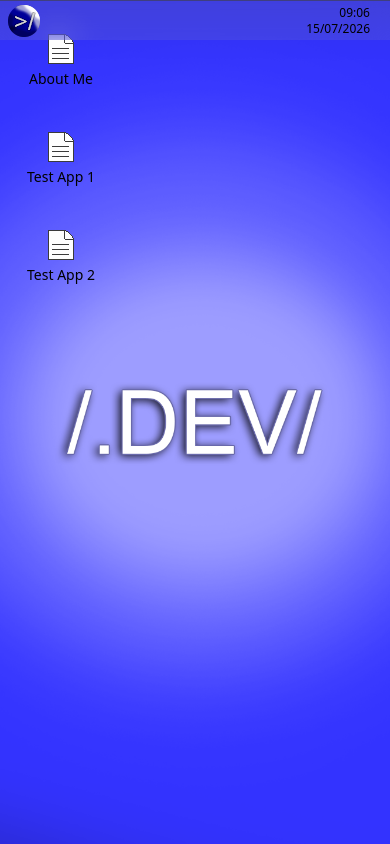
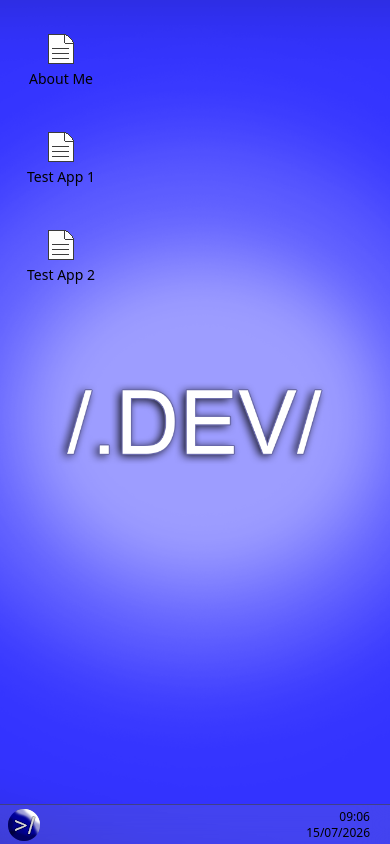
Before and after one commit to darwin-s/dan-s-portfolio, a Next.js app: page / in a window 390 px wide. Built offline with nearby package versions, Linux system fonts and the light colour scheme.

Commit message:
Fix window behaviour

```diff
--- a/src/components/os/os.tsx
+++ b/src/components/os/os.tsx
@@ -22,6 +22,7 @@ export default function Os() {
 
   return (
     <div className="relative flex h-screen w-screen flex-col overflow-hidden select-none">
+      <div className="flex-1">
         <Desktop onOpenRequest={onOpenRequest} />
 
         {apps.map((id) => {
@@ -43,7 +44,7 @@ export default function Os() {
             />
           );
         })}
-
+      </div>
       <Taskbar />
     </div>
   );
--- a/src/components/taskbar/taskbar.tsx
+++ b/src/components/taskbar/taskbar.tsx
@@ -29,7 +29,7 @@ export default function Taskbar() {
   });
 
   return (
-    <div className="bottom-0 left-0 flex h-10 w-full flex-row items-center justify-between border-t border-neutral-700/60 bg-neutral-400/15 pt-1 pr-5 pb-1 pl-2 backdrop-blur-lg select-none md:absolute">
+    <div className="bottom-0 left-0 z-50 flex h-10 w-full flex-row items-center justify-between border-t border-neutral-700/60 bg-neutral-400/15 pt-1 pr-5 pb-1 pl-2 backdrop-blur-lg select-none">
       <Image
         src="/start.png"
         width={32}
--- a/src/components/window/window.tsx
+++ b/src/components/window/window.tsx
@@ -40,7 +40,7 @@ export default function Window(props: WindowProps) {
           "--z-index": `${props.zIndex}`,
         } as React.CSSProperties
       }
-      className={`z-(--z-index) ${DISPLAY} h-screen min-h-32 w-screen min-w-64 flex-col rounded-lg border border-neutral-700/60 ${SHADOW} ${BG_COLOR} backdrop-blur-lg md:absolute md:h-(--win-h) md:w-(--win-w) md:transform-(--win-transform)`}
+      className={`z-(--z-index) ${DISPLAY} h-full min-h-32 w-screen min-w-64 flex-col rounded-lg border border-neutral-700/60 ${SHADOW} ${BG_COLOR} backdrop-blur-lg md:absolute md:h-(--win-h) md:w-(--win-w) md:transform-(--win-transform)`}
       onPointerDown={props.onFocusRequest}
     >
       <Titlebar
```
Lines whose indentation alone changed are shown as unchanged.
